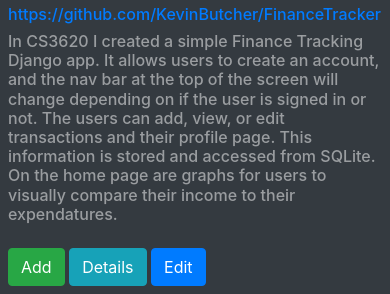
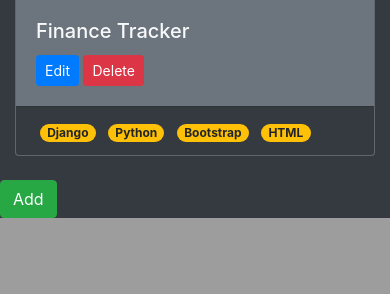
Before and after one commit to KevinButcher/CS3620_Portfolio, a Django app: page /portfolio/ in a window 390 px wide. Shown: the part 2324-2618 px from the top of the page. After the commit the page ends 2542 px from the top, so only its background shows below. Run offline with Django 5.2, Linux system fonts and the light colour scheme; a user stored in the database is signed in; data comes from the database, SQL or seed files in the repository; both versions use the stored data as it was after the commit.

Commit message:
Some overhall to the Portfolio section of the project

```diff
--- a/CS3620_Portfolio/CS3620_Portfolio/settings.py
+++ b/CS3620_Portfolio/CS3620_Portfolio/settings.py
@@ -32,6 +32,7 @@
 # Application definition
 
 INSTALLED_APPS = [
+    'embed_video',
     'Users.apps.UsersConfig',
     'PortfolioDatabase.apps.PortfoliodatabaseConfig',
     'django.contrib.admin',
--- a/CS3620_Portfolio/PortfolioDatabase/Templates/PortfolioDatabase/base.html
+++ b/CS3620_Portfolio/PortfolioDatabase/Templates/PortfolioDatabase/base.html
@@ -1,6 +1,6 @@
 {% load static %}
 <!DOCTYPE html>
-<html lang="en">
+<html lang="en" data-bs-theme="dark">
 <head>
     <title>Document</title>
     <link rel="stylesheet" href="{% static 'PortfolioDatabase/style.css' %}">
--- a/CS3620_Portfolio/PortfolioDatabase/Templates/PortfolioDatabase/detail.html
+++ b/CS3620_Portfolio/PortfolioDatabase/Templates/PortfolioDatabase/detail.html
@@ -21,7 +21,9 @@
             <div class="col-md-5 m-1">
                 <h1>{{ portfolio.project_name }}</h1>
                 <h2>{{ portfolio.project_desc }}</h2>
+                {% if user.is_authenticated and user.is_superuser %}
                 <a href="{% url 'PortfolioDatabase:deletePortfolio' portfolio.id %}">Delete</a>
+                {% endif %}
             </div>
         </div>
         {% endif %}
--- a/CS3620_Portfolio/PortfolioDatabase/Templates/PortfolioDatabase/portfolio-form.html
+++ b/CS3620_Portfolio/PortfolioDatabase/Templates/PortfolioDatabase/portfolio-form.html
@@ -3,7 +3,7 @@
 {% block body %}
 <form method="POST">
     {% csrf_token %}
-    {{ form }}
+    {{ form.as_p }}
     <button type="submit">Save</button>
 </form>
 {% endblock %}
--- a/CS3620_Portfolio/PortfolioDatabase/Templates/PortfolioDatabase/portfolio.html
+++ b/CS3620_Portfolio/PortfolioDatabase/Templates/PortfolioDatabase/portfolio.html
@@ -8,27 +8,51 @@
 </head>
 <body>
     {% block body %}
-    {% for project in portfolio_list %}
-        <div class="row">
-            <div class="col-md-3 offset-md-2">
-                <img class="card card-deck border m-1"  height="150px" width="250px" src="{{ project.project_image }}"/>
-            </div>
-            <div class="col-md-4 m-2">
-                <h3>{{ project.project_name }}</h3>
-                {% if project.project_url %}
-                    <h6><a href={{ project.project_url }}>{{ project.project_url }}</a></h3>
-                {% endif %}
-                <h6>{{ project.project_desc }}</h6>
-            </div>
-            <div class="col-md-2 m-2">
-                {% if user.is_authenticated and user.is_superuser %}
-                <a href="{% url 'PortfolioDatabase:createPortfolio' %}" class="btn btn-success">Add</a>
-                <a href="{% url 'PortfolioDatabase:portfolioDetail' project.id %}" class="btn btn-info">Details</a>
-                <a href="{% url 'PortfolioDatabase:updatePortfolio' project.id %}" class="btn btn-primary">Edit</a>
-                {% endif %}
-            </div>
+    <div class="container">
+        <div class="row row-cols-1 row-cols-sm-2 row-cols-md-3 row-cols-lg-4">
+            {% for project in portfolio_list %}
+                <div class="col mb-4 mt-2">
+                    <div class="card bg-secondary h-100">
+                        <a href="{% url 'PortfolioDatabase:portfolioDetail' project.id %}">
+                            <img class="card-img-top img-fluid" src="{{ project.project_image }}" alt="{{ project.project_name }}" style="aspect-ratio: 16/9;">
+                        </a>
+                        <div class="card-body bg-secondary text-light d-flex flex-column">
+                            <a href="{% url 'PortfolioDatabase:portfolioDetail' project.id %}" class="text-light">
+                                <h5 class="card-title">{{ project.project_name }}</h5></a>
+                            <div class="mt-auto">
+                                {% if user.is_authenticated and user.is_superuser %}
+                                    <a href="{% url 'PortfolioDatabase:updatePortfolio' project.id %}" class="btn btn-primary btn-sm">Edit</a>
+                                    <a href="{% url 'PortfolioDatabase:deletePortfolio' project.id %}" class="btn btn-danger btn-sm">Delete</a>
+                                {% endif %}
+                            </div>
+                        </div>
+                        <div class="card-footer bg-dark">
+                            {% comment %} <div>
+                            {% if project.project_url %}
+                                <a href="{{ project.project_url }}" class="text-white">{{ project.project_url }}</a>
+                            {% endif %}
+                            </div> {% endcomment %}
+                            <div>
+                            {% if project.tags.all %}
+                            {% for tag in project.tags.all %}
+                                <span class="badge badge-pill badge-warning mx-1">{{ tag.name }}</span>
+                            {% endfor %}
+                            {% else %}
+                                <span class="badge badge-pill badge-warning">No tags</span>
+                            {% endif %}
+                            </div>
+                        </div>
+                    </div>
+                </div>
+            {% endfor %}
         </div>
-    {% endfor %}
+    </div>
+
+
+
+    {% if user.is_authenticated and user.is_superuser %}
+    <a href="{% url 'PortfolioDatabase:createPortfolio' %}" class="btn btn-success">Add</a>
+    {% endif %}
     {% endblock %}
 </body>
 </html>
--- a/CS3620_Portfolio/PortfolioDatabase/admin.py
+++ b/CS3620_Portfolio/PortfolioDatabase/admin.py
@@ -1,5 +1,5 @@
 from django.contrib import admin
-from .models import Hobby, Contact, Portfolio
+from .models import Hobby, Contact, Portfolio, Tag
 
 # Register your models here.
 
@@ -7,3 +7,4 @@
 admin.site.register(Hobby)
 admin.site.register(Portfolio)
 admin.site.register(Contact)
+admin.site.register(Tag)
--- a/CS3620_Portfolio/PortfolioDatabase/models.py
+++ b/CS3620_Portfolio/PortfolioDatabase/models.py
@@ -10,6 +10,13 @@
     hobby_desc = models.CharField(max_length=2000)
     hobby_image = models.CharField(max_length=500, default="https://thumbs.dreamstime.com/b/hobbies-activity-amusement-freetime-interest-concept-74926992.jpg")
 
+
+class Tag(models.Model):
+    def __str__(self):
+        return self.name
+
+    name = models.CharField(max_length=100, unique=True)
+
 class Portfolio(models.Model):
     def __str__(self):
         return self.project_name + ": " + self.project_desc + "\n"
@@ -18,6 +25,14 @@
     project_desc = models.CharField(max_length=2000)
     project_image = models.CharField(max_length=500, default="https://cdn-icons-png.freepik.com/512/12238/12238054.png")
     project_url = models.URLField(max_length=400, null=True, blank=True)
+    project_video = models.URLField(max_length=500, blank=True, null=True)
+    tags = models.ManyToManyField(Tag, related_name='projects', blank=True)
+
+class Skill(models.Model):
+    def __str__(self):
+        return self.name
+
+    skill_name = models.CharField(max_length=100, unique=True)
 
 class Contact(models.Model):
     def __str__(self):
@@ -25,4 +40,6 @@
 
     contact_name = models.CharField(max_length=200)
     contact_email = models.CharField(max_length=200)
+    contact_subject = models.CharField(max_length=200, default="default subject")
     contact_message = models.CharField(max_length=2000)
+    sent_at = models.DateTimeField(auto_now_add=True)
```
Also changed, not shown: CS3620_Portfolio/PortfolioDatabase/forms.py (+8 -3 lines), CS3620_Portfolio/PortfolioDatabase/migrations/0005_skill_tag_contact_contact_subject_contact_sent_at_and_more.py (added), CS3620_Portfolio/db.sqlite3.
